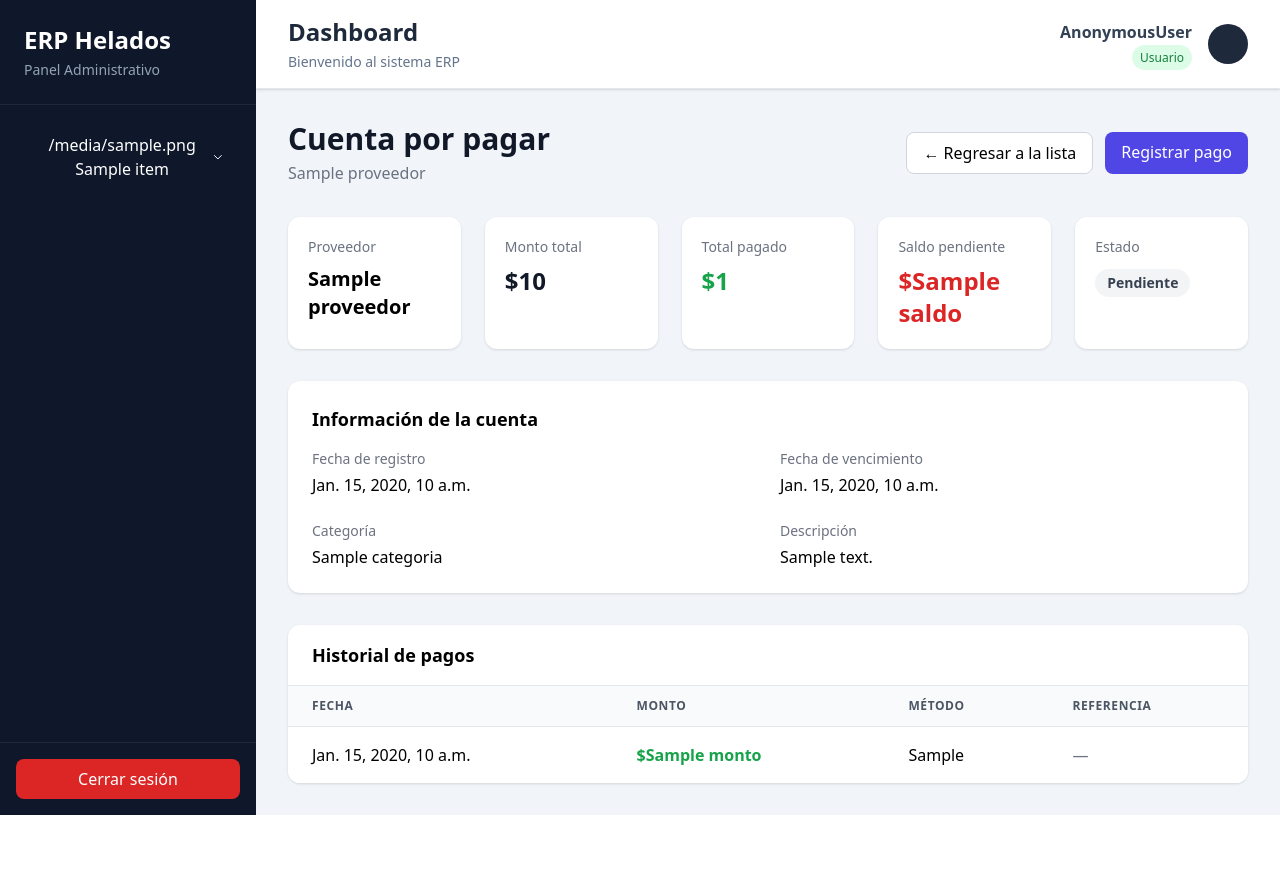
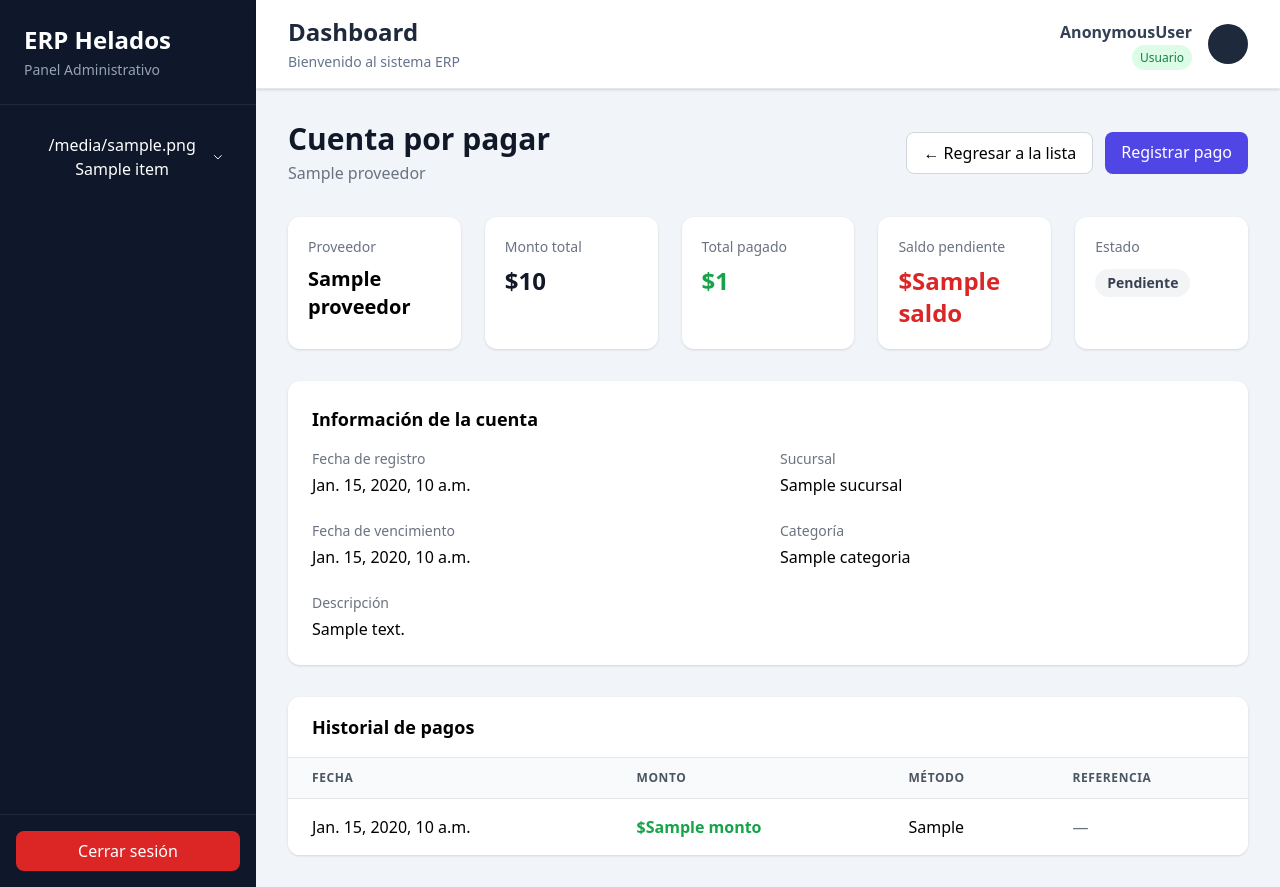
Before and after one commit to Brian2525/helados-admin, a Django app: template apps/compras/templates/compras/cuenta_detail.html in a window 1280 px wide. Before the commit the page ends 815 px from the top, so only its background shows below. Run offline with Django 3.2, Linux system fonts and the light colour scheme; the template is opened without the code that fills it: most values are stand-ins (such as "Sample title", 1, 10 or a date in 2020); some libraries are stand-ins or nearby versions.

Commit message:
fixed cuentas por pagar

```diff
--- a/apps/compras/templates/compras/cuenta_detail.html
+++ b/apps/compras/templates/compras/cuenta_detail.html
@@ -116,6 +116,16 @@
 
                 <dd class="mt-1 font-medium">
                     {{ cuenta.fecha }}
+                </dd>
+            </div>
+
+            <div>
+                <dt class="text-sm text-gray-500">
+                    Sucursal
+                </dt>
+
+                <dd class="mt-1 font-medium">
+                    {{ cuenta.sucursal }}
                 </dd>
             </div>
 
--- a/apps/servicios/views.py
+++ b/apps/servicios/views.py
@@ -265,7 +265,7 @@ class RegistrarPagoServicioView(LoginRequiredMixin, CreateView):
     template_name = "servicios/pago_form.html"
 
     success_url = reverse_lazy(
-        "servicios:pendientes"
+        "servicios:list"
     )
 
     def get_initial(self):
```
Also changed, not shown: apps/compras/templates/compras/cuenta_list.html (+10 -0 lines).
